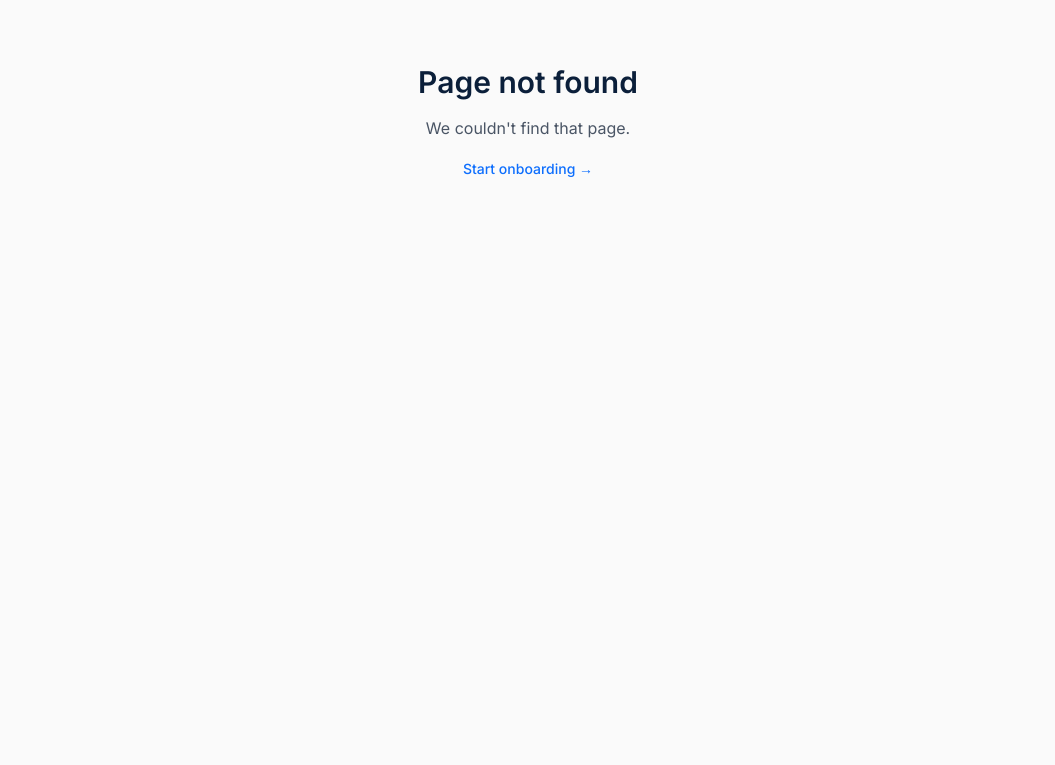
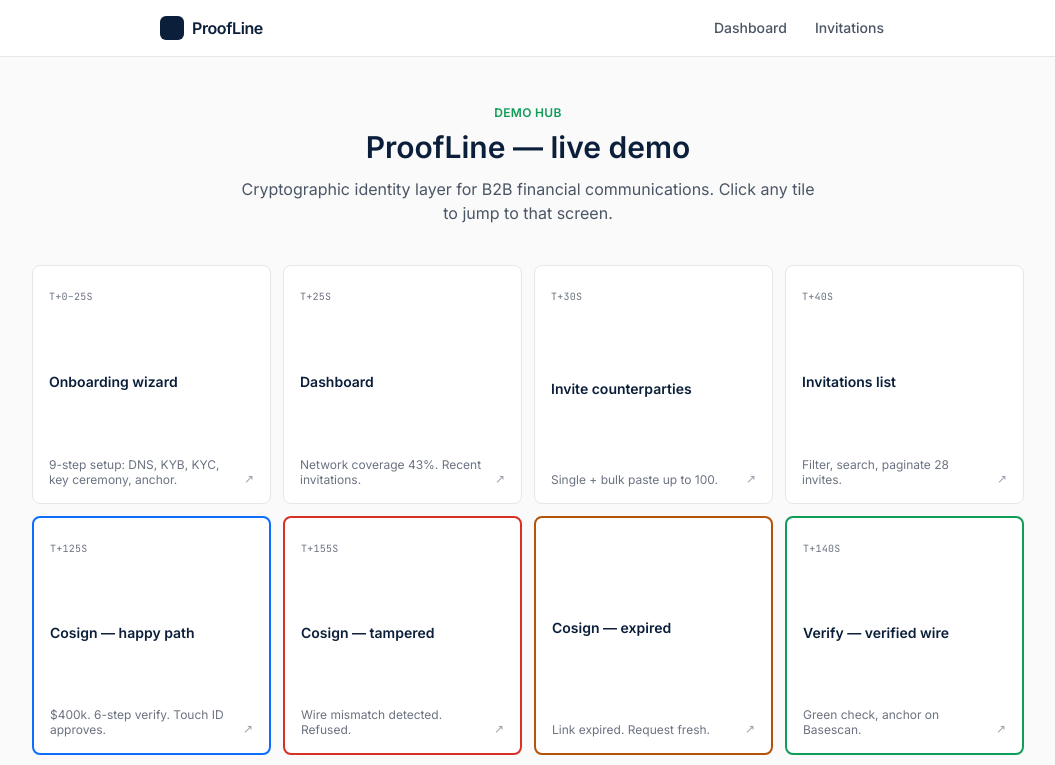
Before and after one commit to Collns/ProofLine, a React (Vite) app in the folder apps/web-admin/: page /demo in a window 1280 px wide. Before the commit this address had no page. Shown: the top 765 px of the page, without its empty margins (112-1167 px from the left). Built offline with nearby package versions, Linux system fonts and the light colour scheme.

Commit message:
feat(web-admin): add demo hub landing page with tile navigation

```diff
--- a/apps/web-admin/src/App.tsx
+++ b/apps/web-admin/src/App.tsx
@@ -2,6 +2,7 @@ import { Routes, Route, Navigate } from 'react-router-dom';
 import { ErrorBoundary } from './components/ErrorBoundary';
 import { OnboardingWizard } from './routes/OnboardingWizard';
 import { DashboardHome } from './routes/DashboardHome';
+import { DemoHub } from './routes/DemoHub';
 import { InviteCounterparties } from './routes/invitations/InviteCounterparties';
 import { InvitationsList } from './routes/invitations/InvitationsList';
 import { InvitationDetail } from './routes/invitations/InvitationDetail';
@@ -11,7 +12,8 @@ export function App() {
   return (
     <ErrorBoundary>
       <Routes>
-        <Route path="/" element={<Navigate to="/onboarding" replace />} />
+        <Route path="/" element={<Navigate to="/demo" replace />} />
+        <Route path="/demo" element={<DemoHub />} />
         <Route path="/onboarding" element={<OnboardingWizard />} />
         <Route path="/dashboard" element={<DashboardHome />} />
         <Route path="/invitations" element={<InvitationsList />} />
--- /dev/null
+++ b/apps/web-admin/src/routes/DemoHub.tsx
@@ -0,0 +1,253 @@
+/**
+ * Demo Hub — single launchpad for ProofLine demo screens.
+ *
+ * Mounted at /demo on web-admin. Mirrors AppShell.tsx visual language
+ * exactly: navy-square logo, gray-50 bg, max-w containers, blue-600
+ * focus rings.
+ */
+
+import { Link } from 'react-router-dom';
+
+interface DemoLink {
+  label: string;
+  href: string;
+  beat?: string;
+  accent?: 'blue' | 'green' | 'red' | 'amber';
+  description?: string;
+  internal?: boolean; // true = use react-router Link (within web-admin)
+}
+
+const LINKS: DemoLink[] = [
+  // ── Onboarding ────────────────────────────────────
+  {
+    label: 'Onboarding wizard',
+    href: '/onboarding',
+    beat: 'T+0–25s',
+    description: '9-step setup: DNS, KYB, KYC, key ceremony, anchor.',
+    internal: true,
+  },
+
+  // ── Dashboard + Invitations ───────────────────────
+  {
+    label: 'Dashboard',
+    href: '/dashboard',
+    beat: 'T+25s',
+    description: 'Network coverage 43%. Recent invitations.',
+    internal: true,
+  },
+  {
+    label: 'Invite counterparties',
+    href: '/invitations/new',
+    beat: 'T+30s',
+    description: 'Single + bulk paste up to 100.',
+    internal: true,
+  },
+  {
+    label: 'Invitations list',
+    href: '/invitations',
+    beat: 'T+40s',
+    description: 'Filter, search, paginate 28 invites.',
+    internal: true,
+  },
+
+  // ── Cosign (the money shot) ────────────────────────
+  {
+    label: 'Cosign — happy path',
+    href:
+      'https://proofline-counterparty.web.app/cosign/demo?t=demo&fixture=ready',
+    beat: 'T+125s',
+    accent: 'blue',
+    description: '$400k. 6-step verify. Touch ID approves.',
+  },
+  {
+    label: 'Cosign — tampered',
+    href:
+      'https://proofline-counterparty.web.app/cosign/demo?t=demo&fixture=tampered',
+    beat: 'T+155s',
+    accent: 'red',
+    description: 'Wire mismatch detected. Refused.',
+  },
+  {
+    label: 'Cosign — expired',
+    href:
+      'https://proofline-counterparty.web.app/cosign/demo?t=demo&fixture=expired',
+    accent: 'amber',
+    description: 'Link expired. Request fresh.',
+  },
+
+  // ── Verify (recipient view) ────────────────────────
+  {
+    label: 'Verify — verified wire',
+    href: 'https://proofline-verify.web.app/v/demo?fixture=verified-wire',
+    beat: 'T+140s',
+    accent: 'green',
+    description: 'Green check, anchor on Basescan.',
+  },
+  {
+    label: 'Verify — bilateral',
+    href: 'https://proofline-verify.web.app/v/demo?fixture=bilateral',
+    accent: 'green',
+    description: 'Both parties signed. Emerald state.',
+  },
+  {
+    label: 'Verify — suspected spoof',
+    href: 'https://proofline-verify.web.app/v/demo?fixture=suspected-spoof',
+    accent: 'red',
+    description: 'Sender domain verified, body unsigned.',
+  },
+
+  // ── Backstage ──────────────────────────────────────
+  {
+    label: 'Base Sepolia explorer',
+    href: 'https://sepolia.basescan.org/',
+    description: 'On-chain anchor receipts.',
+  },
+  {
+    label: 'Firebase console',
+    href:
+      'https://console.firebase.google.com/project/proofline-cdabb/overview',
+    description: 'Deploys, logs, hosting.',
+  },
+];
+
+export function DemoHub() {
+  return (
+    <div className="min-h-screen bg-gray-50">
+      {/* Header — same shape as AppShell */}
+      <header className="border-b border-gray-200 bg-white">
+        <div className="mx-auto flex max-w-3xl items-center justify-between gap-3 px-4 py-3">
+          <Link
+            to="/demo"
+            className="flex items-center gap-2 text-[#0B1F3A] focus-visible:outline-none focus-visible:ring-2 focus-visible:ring-[#0D6EFD] focus-visible:ring-offset-2 rounded-sm"
+          >
+            <span
+              aria-hidden="true"
+              className="inline-block h-6 w-6 rounded-md bg-[#0B1F3A]"
+            />
+            <span className="text-base font-semibold tracking-tight">
+              ProofLine
+            </span>
+          </Link>
+          <nav className="hidden gap-1 sm:flex" aria-label="Main">
+            <Link
+              to="/dashboard"
+              className="rounded-md px-3 py-1.5 text-sm font-medium text-gray-600 transition-colors duration-150 hover:bg-gray-100 hover:text-[#0B1F3A]"
+            >
+              Dashboard
+            </Link>
+            <Link
+              to="/invitations"
+              className="rounded-md px-3 py-1.5 text-sm font-medium text-gray-600 transition-colors duration-150 hover:bg-gray-100 hover:text-[#0B1F3A]"
+            >
+              Invitations
+            </Link>
+          </nav>
+        </div>
+      </header>
+
+      {/* Main */}
+      <main className="mx-auto max-w-5xl px-4 py-8 sm:py-12">
+        <div className="mb-10 text-center">
+          <p className="mb-2 text-xs font-semibold uppercase tracking-wide text-[#0F9D58]">
+            Demo hub
+          </p>
+          <h1 className="mb-3 text-2xl font-semibold text-[#0B1F3A] sm:text-3xl">
+            ProofLine — live demo
+          </h1>
+          <p className="mx-auto max-w-xl text-base text-gray-600">
+            Cryptographic identity layer for B2B financial communications.
+            Click any tile to jump to that screen.
+          </p>
+        </div>
+
+        <div className="grid grid-cols-2 gap-3 sm:grid-cols-3 lg:grid-cols-4">
+          {LINKS.map((link) => (
+            <DemoTile key={link.href} link={link} />
+          ))}
+        </div>
+      </main>
+
+      {/* Footer */}
+      <footer className="mx-auto max-w-3xl px-4 pb-10 pt-6 text-center text-xs text-gray-500">
+        ProofLine · Verified business identity for email
+      </footer>
+    </div>
+  );
+}
+
+function DemoTile({ link }: { link: DemoLink }) {
+  const accentClass = accentBorderClass(link.accent);
+  const baseClass = [
+    'group relative aspect-square',
+    'flex flex-col justify-between',
+    'rounded-lg border bg-white p-4',
+    'transition-all duration-150',
+    'hover:shadow-md hover:-translate-y-0.5',
+    'focus-visible:outline-none focus-visible:ring-2 focus-visible:ring-[#0D6EFD] focus-visible:ring-offset-2',
+    accentClass,
+  ].join(' ');
+
+  const content = (
+    <>
+      <div>
+        {link.beat && (
+          <span className="font-mono text-[10px] uppercase tracking-wide text-gray-500">
+            {link.beat}
+          </span>
+        )}
+      </div>
+      <div className="flex flex-1 items-center">
+        <h3 className="text-sm font-semibold leading-snug text-[#0B1F3A]">
+          {link.label}
+        </h3>
+      </div>
+      <div className="flex items-end justify-between gap-2">
+        {link.description && (
+          <p className="line-clamp-2 flex-1 text-xs leading-tight text-gray-500">
+            {link.description}
+          </p>
+        )}
+        <span
+          aria-hidden="true"
+          className="flex-shrink-0 text-xs text-gray-400 transition-transform duration-150 group-hover:translate-x-0.5 group-hover:-translate-y-0.5"
+        >
+          ↗
+        </span>
+      </div>
+    </>
+  );
+
+  if (link.internal) {
+    return (
+      <Link to={link.href} className={baseClass}>
+        {content}
+      </Link>
+    );
+  }
+
+  return (
+    <a
+      href={link.href}
+      target="_blank"
+      rel="noopener noreferrer"
+      className={baseClass}
+    >
+      {content}
+    </a>
+  );
+}
+
+function accentBorderClass(accent?: DemoLink['accent']): string {
+  switch (accent) {
+    case 'blue':
+      return 'border-2 border-[#0D6EFD]';
+    case 'green':
+      return 'border-2 border-[#0F9D58]';
+    case 'red':
+      return 'border-2 border-[#D93025]';
+    case 'amber':
+      return 'border-2 border-[#B45309]';
+    default:
+      return 'border border-gray-200';
+  }
+}
```
